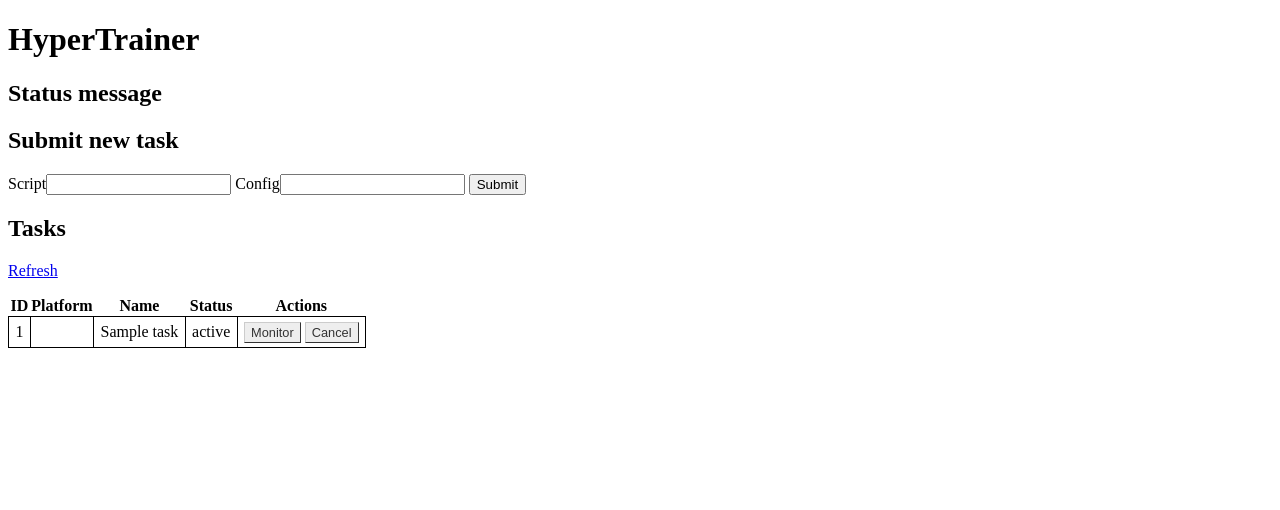
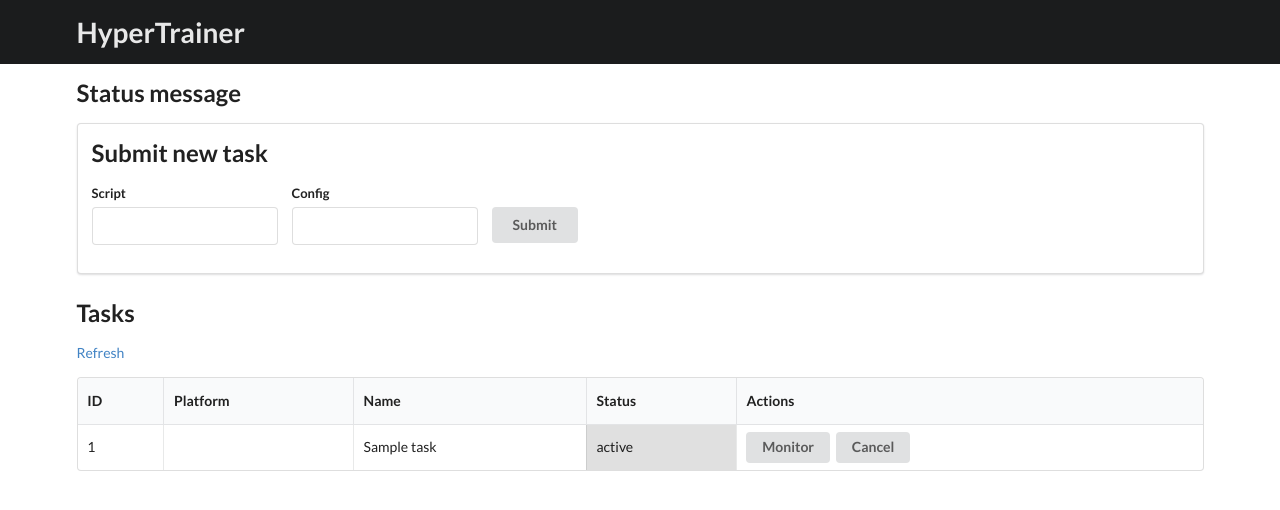
Before and after one commit to lemairecarl/hypertrainer, a Flask app: template hypertrainer/templates/index.html in a window 1280 px wide. Shown: the top 510 px of the page. Run offline with Flask 2, Linux system fonts and the light colour scheme; the template is opened without the code that fills it: most values are stand-ins (such as "Sample title", 1, 10 or a date in 2020).

Commit message:
Make the table sortable; Upgrade ui look and feel

```diff
--- a/hypertrainer/templates/index.html
+++ b/hypertrainer/templates/index.html
@@ -1,44 +1,51 @@
 <!doctype html>
 <title>HyperTrainer</title>
-<style>
-  table
-  {
-    border-collapse: collapse;
-  }
-  table td
-  {
-    border: 1px solid black;
-    padding: 0.4em;
-  }
+
+<script type="text/javascript" src="static/jquery-3.3.1.min.js"></script>
+<script type="text/javascript" src="static/tablesort.js"></script>
+<script type="text/javascript" src="static/semantic-ui/semantic.min.js"></script>
+<link rel="stylesheet" type="text/css" href="static/semantic-ui/semantic.min.css">
+
+<style type="text/css">
   table td.Running { background-color: #7aa3ff; }
   table td.Finished { background-color: #78e878; }
   table td.Crashed { background-color: #ff7676; }
   table td.Cancelled { background-color: #bfbfbf; }
-  .button {
-    font: 0.8rem Arial;
-    text-decoration: none;
-    background-color: #EEEEEE;
-    color: #333333;
-    padding: 2px 6px 2px 6px;
-    border-top: 1px solid #CCCCCC;
-    border-right: 1px solid #333333;
-    border-bottom: 1px solid #333333;
-    border-left: 1px solid #CCCCCC;
-  }
-
 </style>
 
+<script type="text/javascript">
+  $( document ).ready(function() {
+    $('table').tablesort()
+  });
+</script>
+
+<div class="ui inverted basic segment">
+  <div class="ui container">
     <h1>HyperTrainer</h1>
+  </div>
+</div>
 
+<div class="ui container">
   <h2>Status message</h2>
   <p>{{ msg }}</p>
 
-<div>
+  <div class="ui segment">
   <h2>Submit new task</h2>
-  <form action="/?action=submit" method="post">
-    <label for="script">Script</label><input name="script" id="script">
-    <label for="config">Config</label><input name="config" id="config">
-    <input type="submit" value="Submit">
+  <form action="/?action=submit" method="post" class="ui form">
+    <div class="fields">
+      <div class="field">
+        <label for="script">Script</label>
+        <input name="script" id="script">
+      </div>
+      <div class="field">
+        <label for="config">Config</label>
+        <input name="config" id="config">
+      </div>
+      <div class="field">
+        <label>&nbsp;</label>
+        <input type="submit" value="Submit" class="ui submit button">
+      </div>
+    </div>
   </form>
   </div>
 
@@ -46,24 +53,25 @@
 
   <p><a href="/">Refresh</a></p>
 
-<table>
-  <tr>
+  <table class="ui sortable celled compact table">
+    <thead><tr>
       <th>ID</th>
       <th>Platform</th>
       <th>Name</th>
       <th>Status</th>
       <th>Actions</th>
-  </tr>
+    </tr></thead>
     {% for task in tasks %}
       <tr>
-      <td>{{ task.task_id }}</td>
-      <td>{{ task.platform.name }}</td>
-      <td>{{ task.name }}</td>
-      <td class="{{ task.status_str }}">{{ task.status_str }}</td>
-      <td>
-        <a href="/monitor/{{ task.task_id }}" class="button">Monitor</a>
-        <a href="/?action=kill&task_id={{ task.task_id }}" class="button">Cancel</a>
+        <td data-label="ID">{{ task.task_id }}</td>
+        <td data-label="Platform">{{ task.platform.name }}</td>
+        <td data-label="Name">{{ task.name }}</td>
+        <td data-label="Status" class="{{ task.status_str }}">{{ task.status_str }}</td>
+        <td data-label="Actions">
+          <a href="/monitor/{{ task.task_id }}" class="ui compact button">Monitor</a>
+          <a href="/?action=kill&task_id={{ task.task_id }}" class="ui compact button">Cancel</a>
         </td>
       </tr>
     {% endfor %}
   </table>
+</div>
```
Lines whose indentation alone changed are shown as unchanged.
